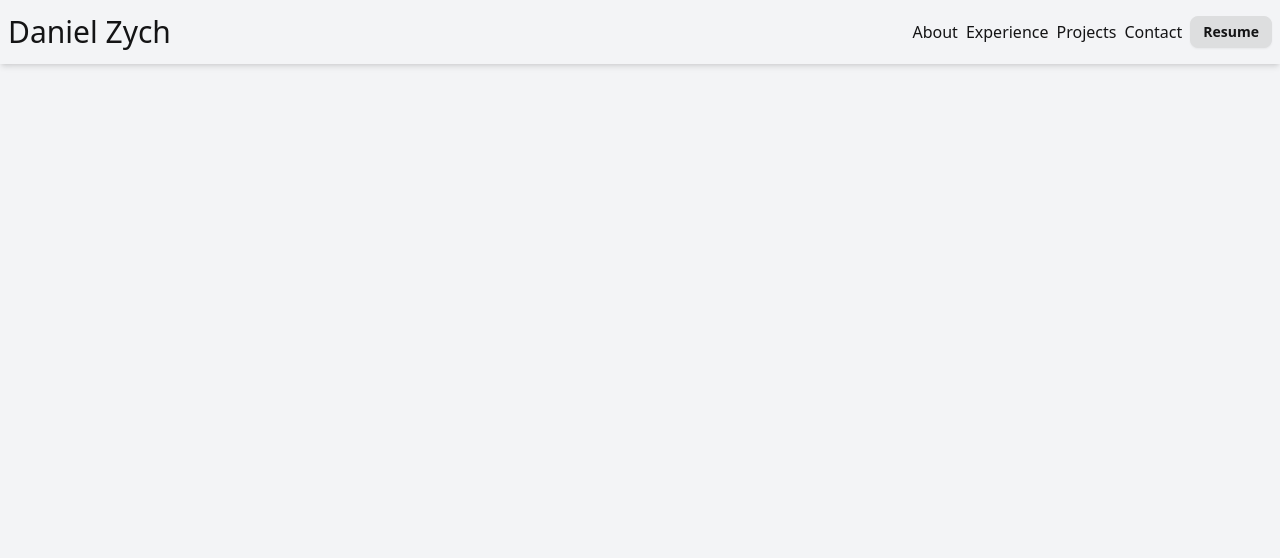
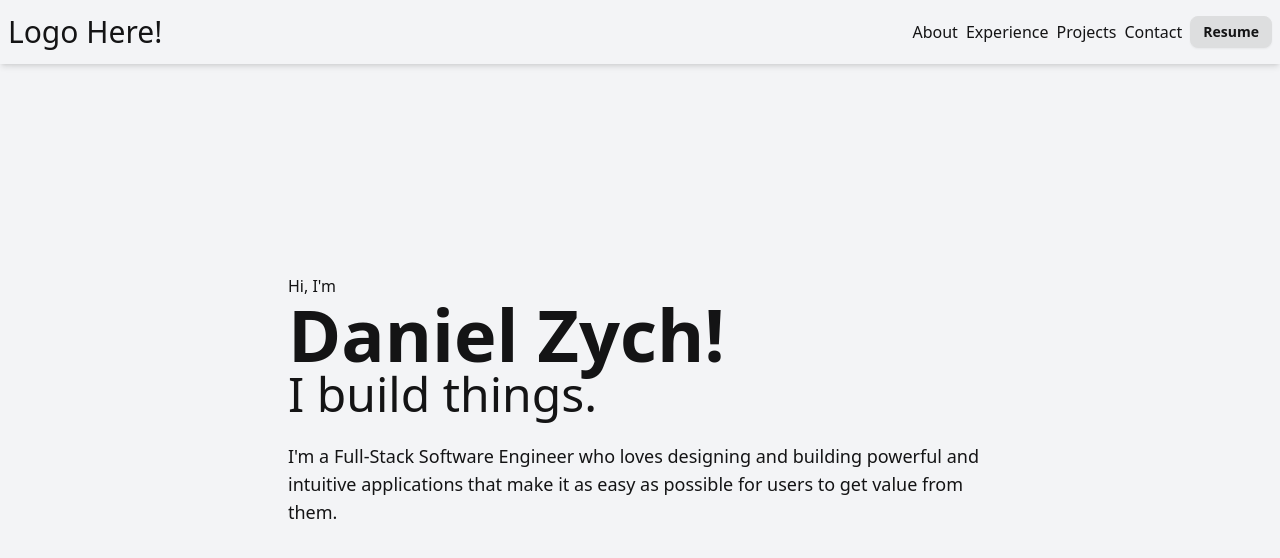
Before and after one commit to danjzych/portfolio-website, a SvelteKit app: page / in a window 1280 px wide. Shown: the top 558 px of the page. Built offline with nearby package versions, Linux system fonts and the light colour scheme.

Commit message:
Added skeleton for hero section

```diff
--- a/src/app.html
+++ b/src/app.html
@@ -1,12 +1,16 @@
 <!doctype html>
 <html lang="en">
+
 <head>
 	<meta charset="utf-8" />
 	<link rel="icon" href="%sveltekit.assets%/favicon.png" />
 	<meta name="viewport" content="width=device-width, initial-scale=1" />
+	<title>Daniel Zych</title>
 	%sveltekit.head%
 </head>
+
 <body data-sveltekit-preload-data="hover">
 	<div style="display: contents">%sveltekit.body%</div>
 </body>
+
 </html>
--- /dev/null
+++ b/src/components/Hero.svelte
@@ -0,0 +1,17 @@
+<script lang="ts"></script>
+
+<div
+	id="hero"
+	class="position absolute flex min-h-screen min-w-full flex-col justify-center gap-6 px-8 md:px-40 lg:px-72"
+>
+	<div>
+		<h6 class="font-extralight">Hi, I'm</h6>
+		<h1 class="text-7xl font-semibold">Daniel Zych!</h1>
+		<h2 class="text-5xl font-light">I build things.</h2>
+	</div>
+	<p class="text-lg">
+		I'm a Full-Stack Software Engineer who loves designing and building
+		powerful and intuitive applications that make it as easy as possible
+		for users to get value from them.
+	</p>
+</div>
--- a/src/components/NavBar.svelte
+++ b/src/components/NavBar.svelte
@@ -1,8 +1,8 @@
 <script lang="ts">
 </script>
 
-<nav class="navbar shadow-md">
-	<div class="navbar-start text-3xl">Daniel Zych</div>
+<nav class="position navbar fixed z-50 shadow-md">
+	<div class="navbar-start text-3xl">Logo Here!</div>
 	<div class="navbar-end">
 		<div class="flex items-center gap-2">
 			<a href="/">About</a>
--- a/src/routes/+page.svelte
+++ b/src/routes/+page.svelte
@@ -1,3 +1,5 @@
 <script lang="ts">
-	export let test = 'test';
+	import Hero from '../components/Hero.svelte';
 </script>
+
+<Hero />
```
Lines whose indentation alone changed are shown as unchanged.
